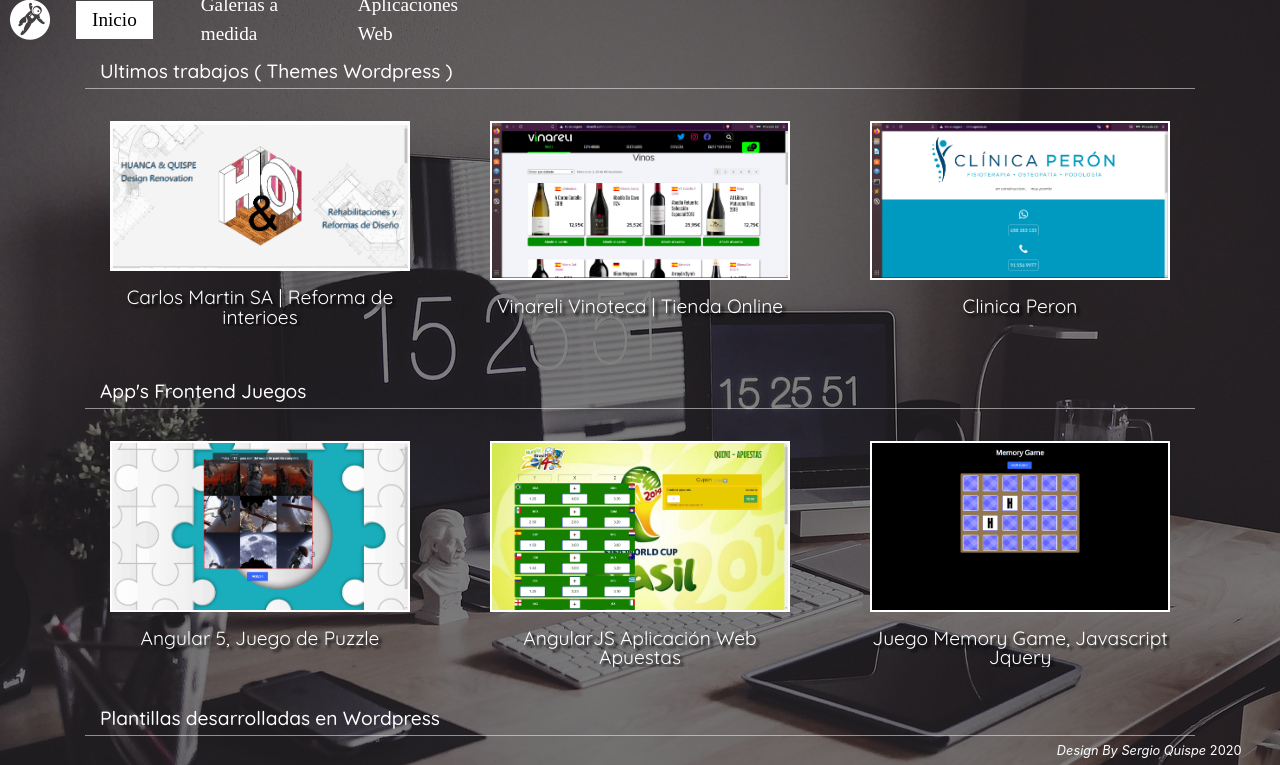
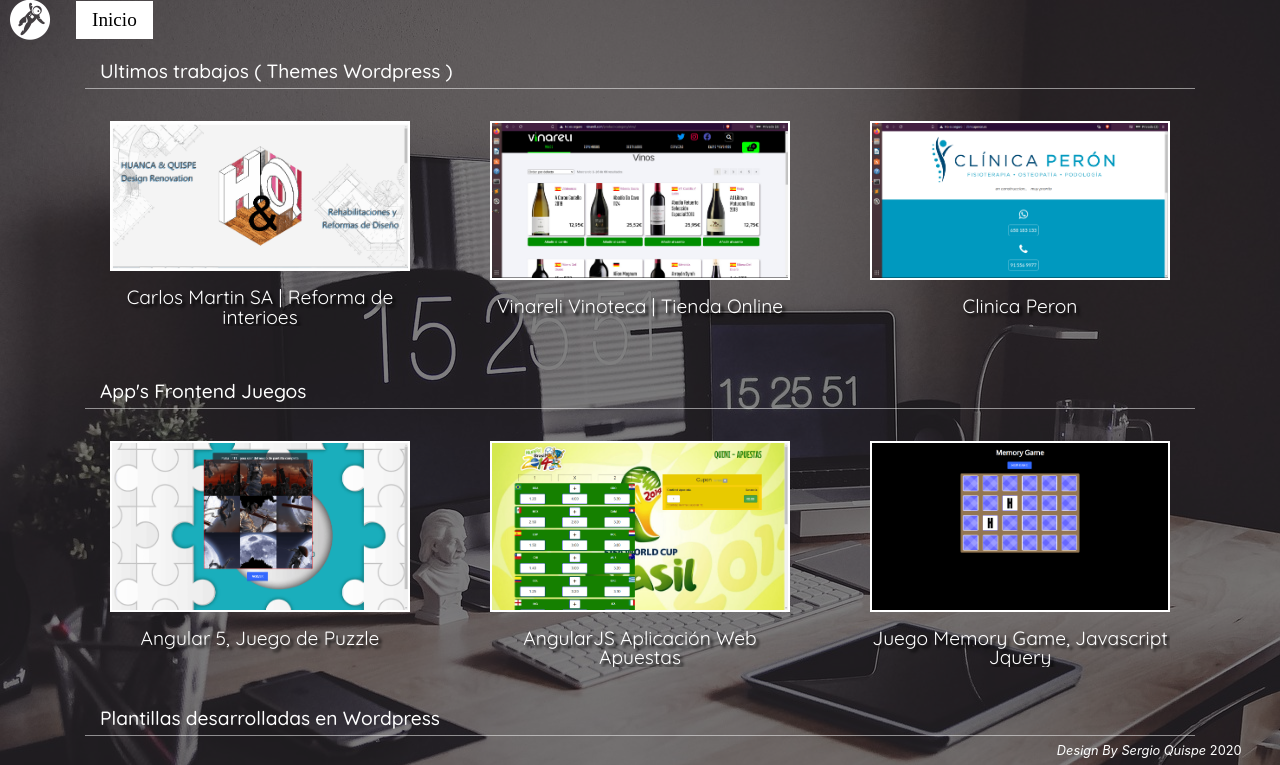
Before and after one commit to yoego-web/yoego-web.github.io, a plain HTML site: page gallery.html in a window 1280 px wide. Shown: the top 765 px of the page. Drawn offline with nearby package versions, Linux system fonts and the light colour scheme; a web font is replaced by a local one.

Commit message:
he borrado enlaces sobrantes de gallery

```diff
--- a/gallery.html
+++ b/gallery.html
@@ -20,12 +20,6 @@
 			<ul class="c-header-main__wrap-links">
 				<li class="c-header-main__wrap-links__item link--active">
 					<a href="/">Inicio</a>
-				</li>
-				<li class="c-header-main__wrap-links__item">
-					<a href="">Galerias a medida</a>
-				</li>
-				<li class="c-header-main__wrap-links__item">
-					<a href="https://chejox.neocities.org" target="_blank">Aplicaciones Web</a>
 				</li>
 			</ul>
 			<a class="c-header-main__nav__btn-menu" href="#" data-btn-menu-nav>
```
